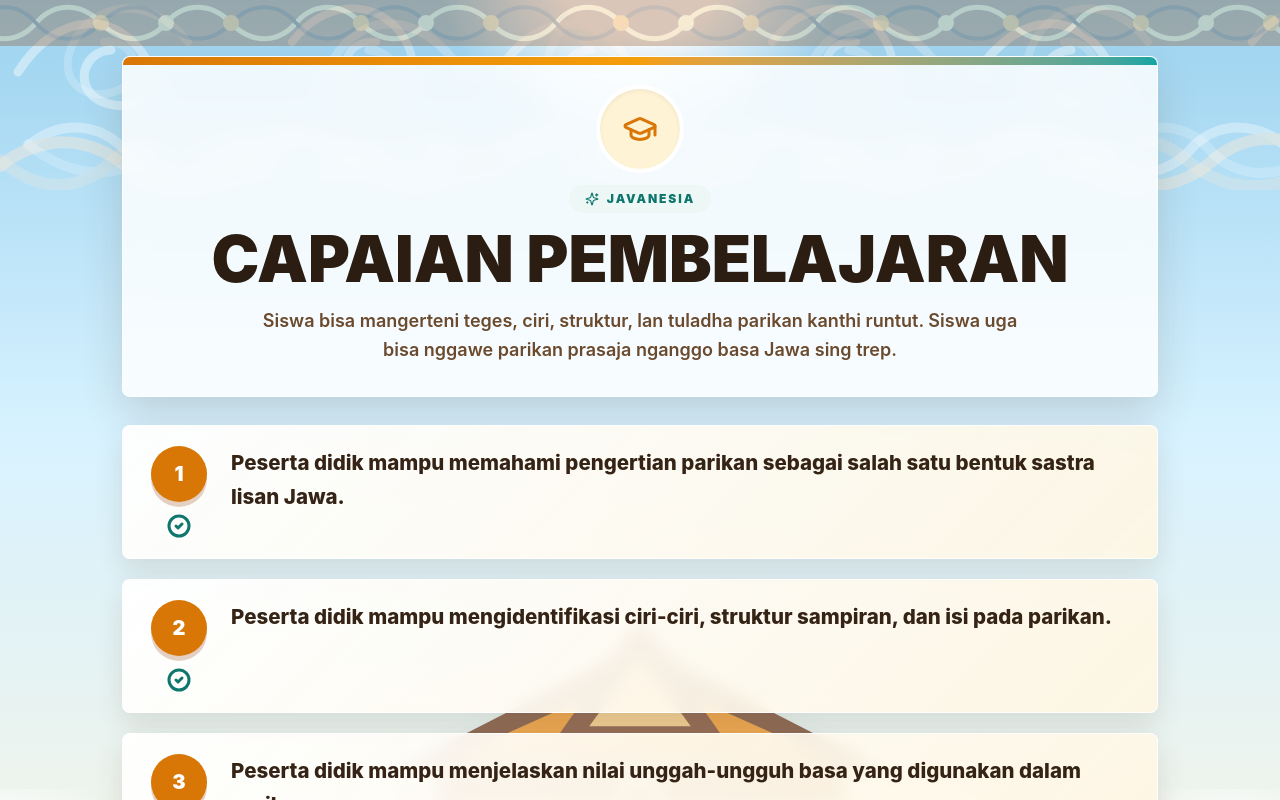
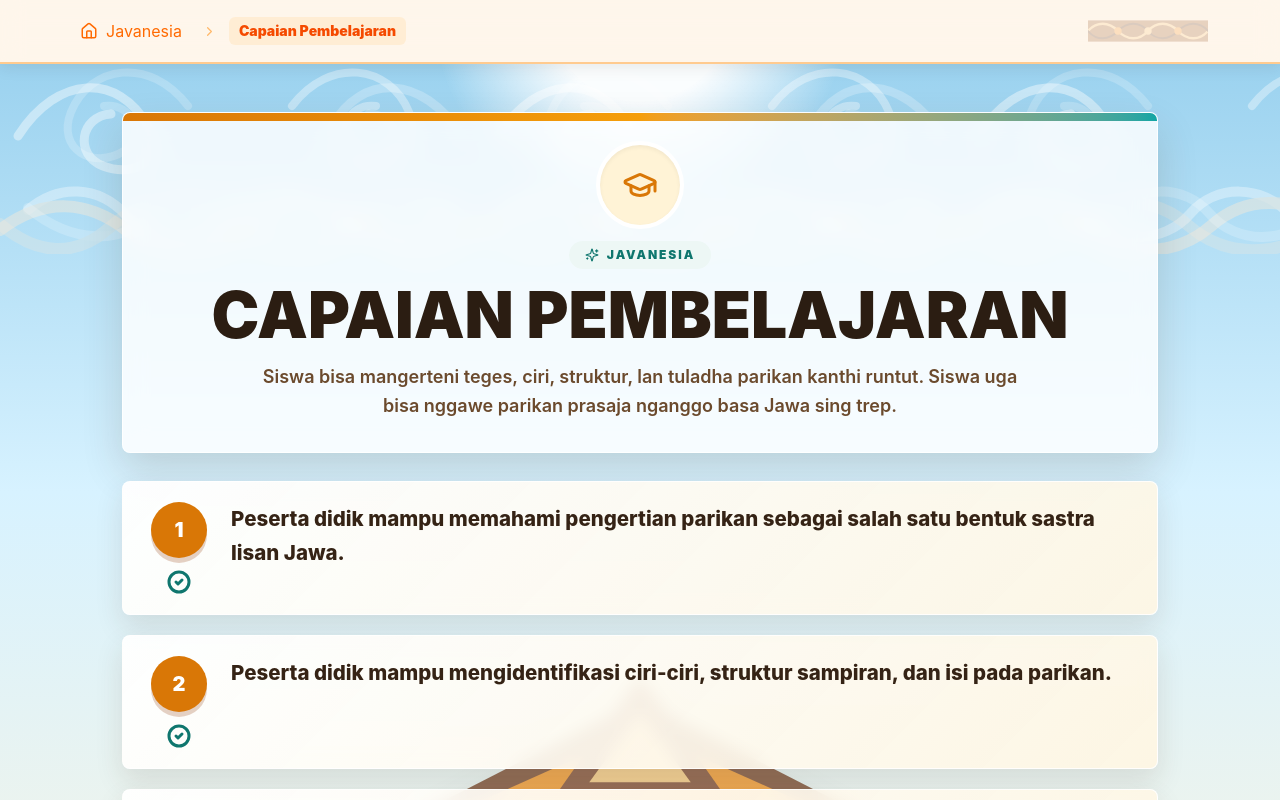
Before and after one commit to MISBAHULLL/pembelajaranJawa, a React (Vite) app: page / in a window 1280 px wide. Both pictures are taken after a click on the button "Capaian Pembelajaran". Shown: the top 800 px of the page. Built offline with nearby package versions, Linux system fonts and the light colour scheme.

Commit message:
menambahkan navbar

```diff
--- a/src/App.jsx
+++ b/src/App.jsx
@@ -2,6 +2,7 @@ import React, { useState } from 'react';
 import { mainMenu } from './data/mainMenu.js';
 import { materiList } from './data/materi.js';
 import { videoList } from './data/videos.js';
+import { NavBar } from './components/NavBar.jsx';
 import { HomeBar } from './components/HomeBar.jsx';
 import { InfoModal } from './components/InfoModal.jsx';
 import { SceneLayout } from './components/SceneLayout.jsx';
@@ -34,7 +35,6 @@ export default function App() {
       window.scrollTo({ top: 0, behavior: 'smooth' });
       return;
     }
-
     setActiveMenu(item);
   };
 
@@ -60,9 +60,31 @@ export default function App() {
   const hasNextMateri = activeMateri && materiList.findIndex(m => m.title === activeMateri.title) < materiList.length - 1;
   const hasPrevMateri = activeMateri && materiList.findIndex(m => m.title === activeMateri.title) > 0;
 
+  // ── Breadcrumb config per page ──────────────────────────────────────────────
+  const pageCrumbs = {
+    learning: [{ label: selectedLearning.title }],
+    materi:   [{ label: 'Materi Parikan' }],
+    video:    [{ label: 'Video Pembelajaran' }],
+    game:     [{ label: 'Game Parikan' }],
+  };
+  const crumbs = pageCrumbs[page] ?? [];
+
+  // ── Scene label ─────────────────────────────────────────────────────────────
+  const sceneLabel =
+    page === 'home'     ? 'Javanesia' :
+    page === 'video'    ? 'Video Pembelajaran' :
+    page === 'game'     ? 'Game Parikan' :
+    page === 'learning' ? selectedLearning.title :
+                          'Materi Parikan Jawa';
+
   return (
     <main className="flex min-h-screen flex-col overflow-x-hidden bg-[#f7ead7] text-[#2e1d10]">
-      <SceneLayout variant={page} isHome={page === 'home'} label={page === 'home' ? 'Javanesia' : page === 'video' ? 'Video Pembelajaran' : page === 'game' ? 'Game Parikan' : page === 'learning' ? selectedLearning.title : 'Materi Parikan Jawa'}>
+      {/* Navbar — hidden on home, shown on all inner pages */}
+      {page !== 'home' && (
+        <NavBar crumbs={crumbs} onHome={goHome} />
+      )}
+
+      <SceneLayout variant={page} isHome={page === 'home'} label={sceneLabel}>
         {page === 'home' && (
           <HomePage menuItems={mainMenu} onChooseMenu={openMenu} />
         )}
@@ -83,6 +105,7 @@ export default function App() {
         {page === 'game' && <GamePage />}
       </SceneLayout>
 
+      {/* Bottom home bar — tetap ada seperti sebelumnya */}
       {page !== 'home' && <HomeBar onHome={goHome} />}
 
       {activeMenu && <InfoModal label="Javanesia" item={activeMenu} onClose={() => setActiveMenu(null)} />}
--- a/src/components/HomeBar.jsx
+++ b/src/components/HomeBar.jsx
@@ -1,13 +1,21 @@
 import React from 'react';
 import { Home } from 'lucide-react';
+import { useClickSound } from '../hooks/useClickSound.js';
 
 export function HomeBar({ onHome }) {
+  const playClick = useClickSound();
+
+  const handleHome = () => {
+    playClick();
+    onHome?.();
+  };
+
   return (
     <footer className="mt-auto flex min-h-[68px] justify-center border-t-2 border-orange-500/70 bg-[linear-gradient(90deg,rgba(255,252,246,0.9),rgba(248,225,200,0.88)),url('/assets/batik-border.svg')] bg-[size:auto,220px_42px] px-4 py-3 sm:min-h-[74px]">
       <button
         className="inline-flex min-w-36 items-center justify-center gap-2 rounded-xl border-0 bg-white/90 px-5 py-2.5 text-lg font-black uppercase text-orange-500 shadow-lg transition hover:-translate-y-0.5 focus-visible:-translate-y-0.5 focus-visible:outline-none focus-visible:ring-4 focus-visible:ring-orange-200"
         type="button"
-        onClick={onHome}
+        onClick={handleHome}
       >
         <Home size={22} aria-hidden="true" />
         <span>Home</span>
--- /dev/null
+++ b/src/components/NavBar.jsx
@@ -0,0 +1,102 @@
+import React from 'react';
+import { Home, ChevronRight } from 'lucide-react';
+import { useClickSound } from '../hooks/useClickSound.js';
+
+/**
+ * NavBar — sticky top navigation with breadcrumb.
+ *
+ * Props:
+ *  - crumbs: array of { label, onClick? }
+ *    - first item = "Javanesia" (home)
+ *    - last item = current page (no onClick, rendered as active)
+ *  - onHome: callback to go back to home
+ */
+export function NavBar({ crumbs = [], onHome }) {
+  const playClick = useClickSound();
+
+  const handleHome = () => {
+    playClick();
+    onHome?.();
+  };
+
+  const handleCrumb = (crumb) => {
+    if (crumb.onClick) {
+      playClick();
+      crumb.onClick();
+    }
+  };
+
+  return (
+    <header className="sticky top-0 z-40 w-full border-b-2 border-orange-400/40 bg-[rgba(255,248,238,0.88)] shadow-[0_2px_16px_rgba(46,29,16,0.10)] backdrop-blur-md">
+      <div className="mx-auto flex h-[56px] max-w-[1200px] items-center gap-3 px-4 sm:h-[62px] sm:px-6 lg:px-8">
+
+        {/* Brand / Home button */}
+        <button
+          type="button"
+          onClick={handleHome}
+          aria-label="Kembali ke halaman utama"
+          className="flex shrink-0 items-center gap-2 rounded-lg px-2 py-1.5 font-black text-orange-500 transition hover:bg-orange-100 focus-visible:outline-none focus-visible:ring-4 focus-visible:ring-orange-200"
+        >
+          <Home size={18} aria-hidden="true" />
+          <span className="hidden text-base sm:inline">Javanesia</span>
+        </button>
+
+        {/* Divider */}
+        {crumbs.length > 0 && (
+          <ChevronRight size={15} className="shrink-0 text-orange-300" aria-hidden="true" />
+        )}
+
+        {/* Breadcrumb trail */}
+        <nav aria-label="Breadcrumb" className="flex min-w-0 items-center gap-1.5 overflow-hidden">
+          <ol className="flex min-w-0 items-center gap-1.5">
+            {crumbs.map((crumb, i) => {
+              const isLast = i === crumbs.length - 1;
+              return (
+                <React.Fragment key={i}>
+                  <li className="flex min-w-0 items-center">
+                    {isLast ? (
+                      /* Active / current page */
+                      <span
+                        className="truncate rounded-md bg-orange-100 px-2.5 py-1 text-sm font-black text-orange-600"
+                        aria-current="page"
+                      >
+                        {crumb.label}
+                      </span>
+                    ) : (
+                      /* Clickable ancestor */
+                      <button
+                        type="button"
+                        onClick={() => handleCrumb(crumb)}
+                        className="truncate rounded-md px-2 py-1 text-sm font-bold text-[#7a4f2e] transition hover:bg-orange-100 hover:text-orange-600 focus-visible:outline-none focus-visible:ring-2 focus-visible:ring-orange-300"
+                      >
+                        {crumb.label}
+                      </button>
+                    )}
+                  </li>
+
+                  {/* Separator between crumbs */}
+                  {!isLast && (
+                    <li aria-hidden="true">
+                      <ChevronRight size={13} className="shrink-0 text-orange-300" />
+                    </li>
+                  )}
+                </React.Fragment>
+              );
+            })}
+          </ol>
+        </nav>
+
+        {/* Right side — decorative batik accent */}
+        <div
+          className="pointer-events-none ml-auto hidden h-[28px] w-[120px] shrink-0 opacity-20 sm:block"
+          style={{
+            backgroundImage: "url('/assets/batik-border.svg')",
+            backgroundSize: '120px 28px',
+            backgroundRepeat: 'no-repeat',
+          }}
+          aria-hidden="true"
+        />
+      </div>
+    </header>
+  );
+}
--- a/src/components/SceneLayout.jsx
+++ b/src/components/SceneLayout.jsx
@@ -7,14 +7,13 @@ export function SceneLayout({ children, isHome, label, variant = 'materi' }) {
         isHome
           ? 'home-scene grid min-h-screen content-center px-4 py-8 sm:px-6 sm:py-12 lg:px-8'
           : isVideo
-          ? 'video-scene min-h-[calc(100vh-74px)] px-4 pb-10 pt-10 sm:px-6 sm:pb-12 sm:pt-12 lg:px-12'
-          : 'min-h-[calc(100vh-74px)] px-4 pb-10 pt-10 sm:px-6 sm:pb-12 sm:pt-12 lg:px-16'
+          ? 'video-scene min-h-[calc(100vh-56px)] px-4 pb-10 pt-8 sm:min-h-[calc(100vh-62px)] sm:px-6 sm:pb-12 sm:pt-10 lg:px-12'
+          : 'min-h-[calc(100vh-56px)] px-4 pb-10 pt-8 sm:min-h-[calc(100vh-62px)] sm:px-6 sm:pb-12 sm:pt-10 lg:px-16'
       }`}
       aria-label={label}
     >
       {!isHome && !isVideo && (
         <>
-          <div className="pointer-events-none absolute inset-x-0 top-0 z-[-1] h-[46px] opacity-30 [background-image:url('/assets/batik-border.svg')] [background-size:260px_46px] animate-[slideRight_20s_linear_infinite]" />
           <img
             className="pointer-events-none absolute bottom-48 left-1/2 z-[-3] w-[min(800px,92vw)] -translate-x-1/2 opacity-50 drop-shadow-2xl transition-opacity duration-700 sm:bottom-16 sm:opacity-70 lg:bottom-20"
             src="/assets/javanese-palace.svg"
--- /dev/null
+++ b/src/hooks/useClickSound.js
@@ -0,0 +1,40 @@
+/**
+ * useClickSound — plays a short UI click sound using Web Audio API.
+ * No external audio file needed; generates the tone programmatically.
+ *
+ * Usage:
+ *   const playClick = useClickSound();
+ *   <button onClick={() => { playClick(); doSomething(); }}>...</button>
+ */
+export function useClickSound({ frequency = 520, duration = 0.08, volume = 0.18 } = {}) {
+  const play = () => {
+    try {
+      const ctx = new (window.AudioContext || window.webkitAudioContext)();
+
+      const oscillator = ctx.createOscillator();
+      const gainNode = ctx.createGain();
+
+      oscillator.connect(gainNode);
+      gainNode.connect(ctx.destination);
+
+      oscillator.type = 'sine';
+      oscillator.frequency.setValueAtTime(frequency, ctx.currentTime);
+      // Slight pitch drop for a natural "tap" feel
+      oscillator.frequency.exponentialRampToValueAtTime(frequency * 0.75, ctx.currentTime + duration);
+
+      gainNode.gain.setValueAtTime(volume, ctx.currentTime);
+      // Quick fade-out to avoid click artifacts
+      gainNode.gain.exponentialRampToValueAtTime(0.001, ctx.currentTime + duration);
+
+      oscillator.start(ctx.currentTime);
+      oscillator.stop(ctx.currentTime + duration);
+
+      // Clean up AudioContext after sound finishes
+      oscillator.onended = () => ctx.close();
+    } catch {
+      // Silently ignore if Web Audio API is not supported
+    }
+  };
+
+  return play;
+}
```
Also changed, not shown: src/components/InfoModal.jsx (+6 -3 lines), src/components/MenuButton.jsx (+10 -2 lines), src/pages/GamePage.jsx (+14 -4 lines).
